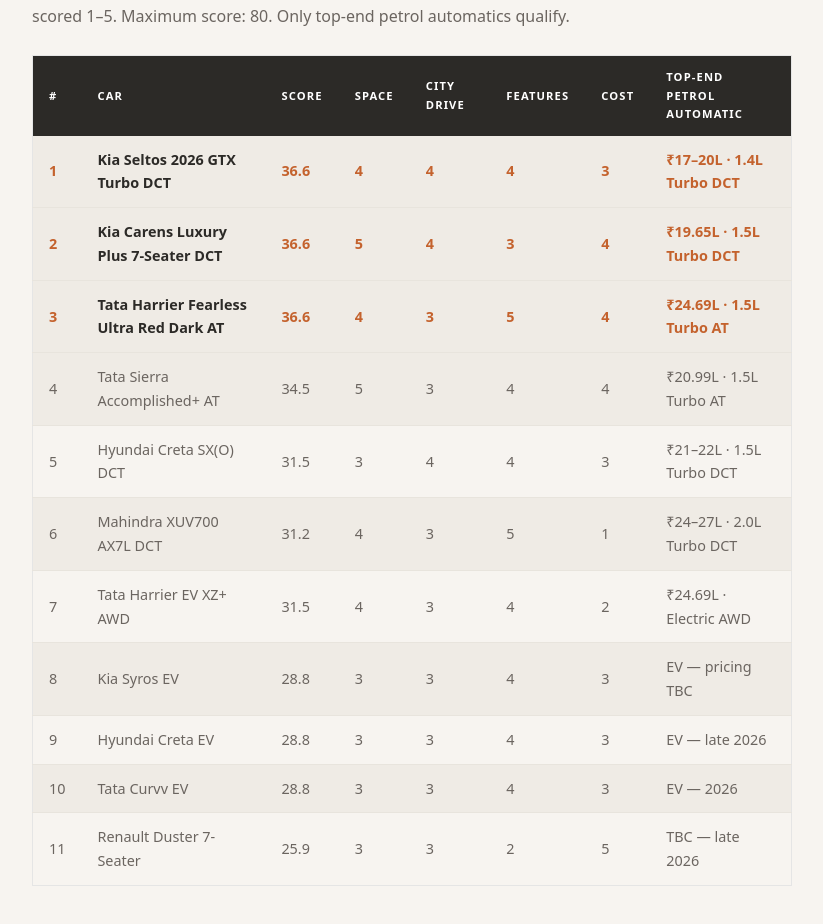
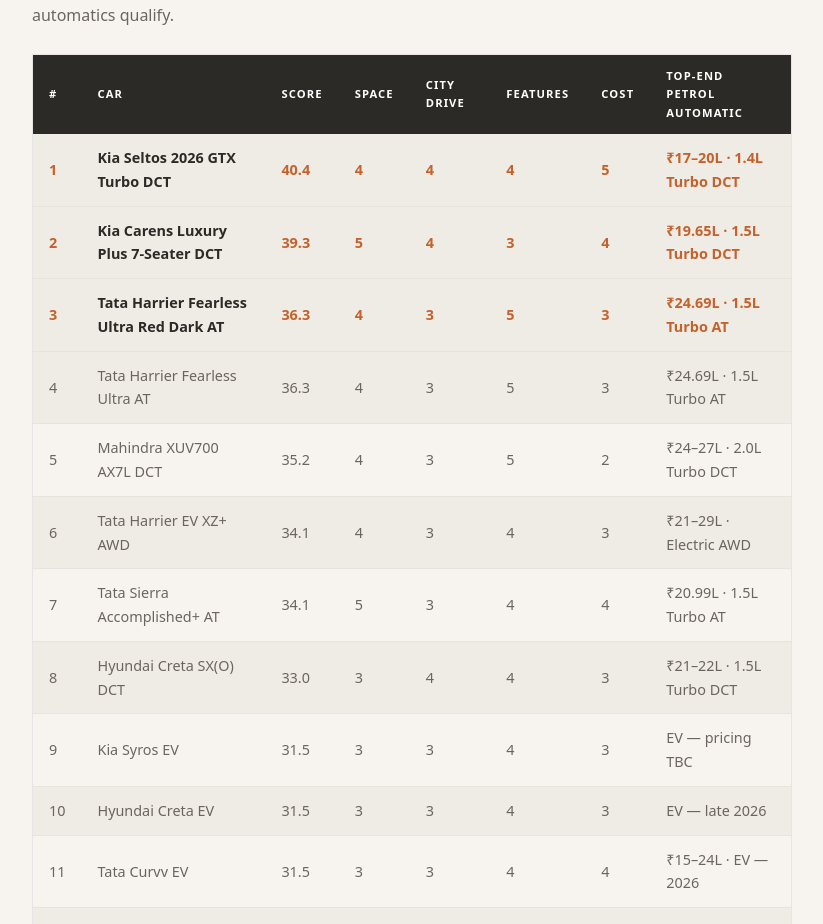
Before and after one commit to sajin8-dot/research-hub, a Next.js app: page /articles/venue-upgrade in a window 1280 px wide. Shown: the part 1300-2224 px from the top of the page, without its empty margins (228-1051 px from the left). Built offline with nearby package versions, Linux system fonts and the light colour scheme; a web font is replaced by a local one.

Commit message:
fix: correct cost scores — cheaper car scores higher, Seltos=5 cost, Harrier=3 cost. Full table rescored and reordered

```diff
--- a/app/articles/venue-upgrade/page.tsx
+++ b/app/articles/venue-upgrade/page.tsx
@@ -30,8 +30,8 @@
           <div className="verdict-box">
             <p className="verdict-label">The Core Finding</p>
             <p className="verdict-text">
-              Three cars score identically on Seb's weighted criteria — Seltos, Carens, and Harrier — all top-end petrol automatics, all tied at 36.6.
-              No diesel. No CNG. All three are correct answers depending on which trade-off matters most: price vs space vs features.
+              Three cars score at the top on Seb's weighted criteria — Seltos (40.4), Carens (39.3), Harrier (36.3).
+              No diesel. No CNG. Seltos leads on cost and city drivability. Carens leads on space. Harrier leads on features.
             </p>
           </div>
 
@@ -54,7 +54,7 @@
           {/* RANKING SUMMARY */}
           <section id="ranking">
             <h2>The Rankings</h2>
-            <p className="table-note">Scoring: Seb's weighted criteria — Space (×8), City Drivability (×7), Features (×6), Cost (×5). Each factor scored 1–5. Maximum score: 80. Only top-end petrol automatics qualify.</p>
+            <p className="table-note">Scoring: Seb's weighted criteria — Space (×8), City Drivability (×7), Features (×6), Cost (×5). Each factor scored 1–5. Maximum score: 80. Cost: 5 = cheapest, 1 = most expensive. Only top-end petrol automatics qualify.</p>
             <table className="data-table">
               <thead>
                 <tr>
@@ -72,78 +72,85 @@
                 <tr className="highlight">
                   <td className="num">1</td>
                   <td><strong>Kia Seltos 2026 GTX Turbo DCT</strong></td>
-                  <td className="num">36.6</td>
-                  <td className="num">4</td><td className="num">4</td><td className="num">4</td><td className="num">3</td>
+                  <td className="num">40.4</td>
+                  <td className="num">4</td><td className="num">4</td><td className="num">4</td><td className="num">5</td>
                   <td>₹17–20L · 1.4L Turbo DCT</td>
                 </tr>
                 <tr className="highlight">
                   <td className="num">2</td>
                   <td><strong>Kia Carens Luxury Plus 7-Seater DCT</strong></td>
-                  <td className="num">36.6</td>
+                  <td className="num">39.3</td>
                   <td className="num">5</td><td className="num">4</td><td className="num">3</td><td className="num">4</td>
                   <td>₹19.65L · 1.5L Turbo DCT</td>
                 </tr>
                 <tr className="highlight">
                   <td className="num">3</td>
                   <td><strong>Tata Harrier Fearless Ultra Red Dark AT</strong></td>
-                  <td className="num">36.6</td>
-                  <td className="num">4</td><td className="num">3</td><td className="num">5</td><td className="num">4</td>
+                  <td className="num">36.3</td>
+                  <td className="num">4</td><td className="num">3</td><td className="num">5</td><td className="num">3</td>
                   <td>₹24.69L · 1.5L Turbo AT</td>
                 </tr>
                 <tr>
                   <td className="num">4</td>
+                  <td>Tata Harrier Fearless Ultra AT</td>
+                  <td className="num">36.3</td>
+                  <td className="num">4</td><td className="num">3</td><td className="num">5</td><td className="num">3</td>
+                  <td>₹24.69L · 1.5L Turbo AT</td>
+                </tr>
+                <tr>
+                  <td className="num">5</td>
+                  <td>Mahindra XUV700 AX7L DCT</td>
+                  <td className="num">35.2</td>
+                  <td className="num">4</td><td className="num">3</td><td className="num">5</td><td className="num">2</td>
+                  <td>₹24–27L · 2.0L Turbo DCT</td>
+                </tr>
+                <tr>
+                  <td className="num">6</td>
+                  <td>Tata Harrier EV XZ+ AWD</td>
+                  <td className="num">34.1</td>
+                  <td className="num">4</td><td className="num">3</td><td className="num">4</td><td className="num">3</td>
+                  <td>₹21–29L · Electric AWD</td>
+                </tr>
+                <tr>
+                  <td className="num">7</td>
                   <td>Tata Sierra Accomplished+ AT</td>
-                  <td className="num">34.5</td>
+                  <td className="num">34.1</td>
                   <td className="num">5</td><td className="num">3</td><td className="num">4</td><td className="num">4</td>
                   <td>₹20.99L · 1.5L Turbo AT</td>
                 </tr>
                 <tr>
-                  <td className="num">5</td>
+                  <td className="num">8</td>
                   <td>Hyundai Creta SX(O) DCT</td>
-                  <td className="num">31.5</td>
+                  <td className="num">33.0</td>
                   <td className="num">3</td><td className="num">4</td><td className="num">4</td><td className="num">3</td>
                   <td>₹21–22L · 1.5L Turbo DCT</td>
                 </tr>
                 <tr>
-                  <td className="num">6</td>
-                  <td>Mahindra XUV700 AX7L DCT</td>
-                  <td className="num">31.2</td>
-                  <td className="num">4</td><td className="num">3</td><td className="num">5</td><td className="num">1</td>
-                  <td>₹24–27L · 2.0L Turbo DCT</td>
-                </tr>
-                <tr>
-                  <td className="num">7</td>
-                  <td>Tata Harrier EV XZ+ AWD</td>
+                  <td className="num">9</td>
+                  <td>Kia Syros EV</td>
                   <td className="num">31.5</td>
-                  <td className="num">4</td><td className="num">3</td><td className="num">4</td><td className="num">2</td>
-                  <td>₹24.69L · Electric AWD</td>
-                </tr>
-                <tr>
-                  <td className="num">8</td>
-                  <td>Kia Syros EV</td>
-                  <td className="num">28.8</td>
                   <td className="num">3</td><td className="num">3</td><td className="num">4</td><td className="num">3</td>
                   <td>EV — pricing TBC</td>
                 </tr>
                 <tr>
-                  <td className="num">9</td>
+                  <td className="num">10</td>
                   <td>Hyundai Creta EV</td>
-                  <td className="num">28.8</td>
+                  <td className="num">31.5</td>
                   <td className="num">3</td><td className="num">3</td><td className="num">4</td><td className="num">3</td>
                   <td>EV — late 2026</td>
                 </tr>
                 <tr>
-                  <td className="num">10</td>
+                  <td className="num">11</td>
                   <td>Tata Curvv EV</td>
-                  <td className="num">28.8</td>
-                  <td className="num">3</td><td className="num">3</td><td className="num">4</td><td className="num">3</td>
-                  <td>EV — 2026</td>
+                  <td className="num">31.5</td>
+                  <td className="num">3</td><td className="num">3</td><td className="num">4</td><td className="num">4</td>
+                  <td>₹15–24L · EV — 2026</td>
                 </tr>
                 <tr>
-                  <td className="num">11</td>
+                  <td className="num">12</td>
                   <td>Renault Duster 7-Seater</td>
-                  <td className="num">25.9</td>
-                  <td className="num">3</td><td className="num">3</td><td className="num">2</td><td className="num">5</td>
+                  <td className="num">29.3</td>
+                  <td className="num">3</td><td className="num">3</td><td className="num">2</td><td className="num">4</td>
                   <td>TBC — late 2026</td>
                 </tr>
               </tbody>
@@ -301,8 +308,8 @@
               </tbody>
             </table>
             <p className="table-note">
-              <strong>Three cars tied at 36.6:</strong> Seltos GTX DCT, Carens Luxury Plus DCT, and Harrier Fearless Ultra AT — all score identically on Seb's weighted criteria.
-              All three are top-end petrol automatics. The Seltos at ₹17–20L and Carens at ₹19.65L are the best value; the Harrier at ₹24.69L is the most feature-rich.
+              <strong>Three cars score at the top:</strong> Seltos GTX DCT (40.4), Carens Luxury Plus DCT (39.3), Harrier Fearless Ultra AT (36.3).
+              The Seltos leads on value, the Carens on space, the Harrier on features.
             </p>
           </section>
 
@@ -338,17 +345,17 @@
 
             <div className="verdict-lane">
               <h3>#1 — Kia Seltos 2026 GTX Turbo DCT · ₹17–20L</h3>
-              <p>Tied at 36.6 but first for a reason: it is the most direct upgrade from the Venue DCT. At 4.46m, marginally longer than the Venue but still feels planted and nimble in Bangalore city traffic. The 160bhp turbo DCT is a genuine step up from the Venue's 120bhp — more of the same feeling, just better. Same brand ecosystem familiarity, significantly more space and safety. 5-star BNCAP, Level 2 ADAS, dual 12.3-inch display. <strong>Drive it first. If the steering feel is still there, end the search here.</strong></p>
+              <p>Scores highest at 40.4 — cheapest top-end petrol automatic, same DCT character as the Venue, more power, more space, 5-star BNCAP, Level 2 ADAS. At 4.46m it is still city-manageable and the DCT keeps the engaging drive feel you enjoy in Bangalore traffic. <strong>Drive it first. If the steering feel is still there, end the search here.</strong></p>
             </div>
 
             <div className="verdict-lane">
               <h3>#2 — Kia Carens Luxury Plus 7-Seater DCT · ₹19.65L</h3>
-              <p>Tied at 36.6 with the Seltos and Harrier. The 7-seater configuration is the key differentiator — no other car in the top 3 offers a genuine third row. The low loading height is genuinely practical for Luka the Jack Russell. The 160bhp turbo DCT is the same engine as the Seltos, so the driving character is similar. At ₹19.65L, it undercuts the Harrier by ₹5L and delivers more usable space. <strong>Drive it alongside the Seltos and compare directly.</strong></p>
+              <p>Scores 39.3 — the 7-seater configuration is the key differentiator. The low loading height is genuinely practical for Luka. The 160bhp turbo DCT is the same engine as the Seltos, so the driving character is similar. At ₹19.65L it undercuts the Harrier by ₹5L and delivers more usable volume. <strong>Drive it alongside the Seltos and compare directly.</strong></p>
             </div>
 
             <div className="verdict-lane">
               <h3>#3 — Tata Harrier Fearless Ultra Red Dark AT · ₹24.69L</h3>
-              <p>Tied at 36.6 and the most expensive of the three. What you get for the extra cost: 14.5-inch HD touchscreen, JBL sound system, ventilated seats, panoramic sunroof, 5-star BNCAP rating, and the OMEGARC platform that the Defender is built on. If cabin technology and safety rating are as important as raw space, the Harrier is worth every rupee of the premium over the Carens. <strong>If the Carens feels like enough space, the Seltos at ₹17–20L is the better buy.</strong></p>
+              <p>Scores 36.3 — the most feature-rich car in the top 3. What you get for the premium: 14.5-inch HD touchscreen, JBL sound system, ventilated seats, panoramic sunroof, 5-star BNCAP, and the OMEGARC platform the Defender is built on. The trade-off: worst city drivability of the three (4.66m, 6-speed torque converter, lower ground clearance). <strong>Worth it only if features and platform matter more than city ease.</strong></p>
             </div>
 
             <h2>What I'd Do</h2>
```
